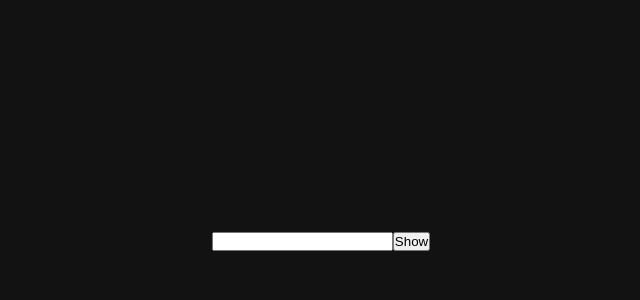
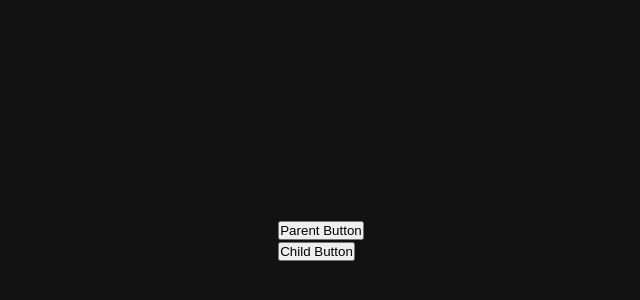
Before and after one commit to Dinuk-A/self-study-react, a React (Create React App) app: page / in a window 1280 px wide. Shown: the part 160-460 px from the top of the page, without its empty margins (319-959 px from the left). Built offline with nearby package versions, Linux system fonts and the light colour scheme.

Commit message:
use imparativehandle example done

```diff
--- a/src/App.js
+++ b/src/App.js
@@ -1,12 +1,13 @@
 import './App.css';
-import RefnLayout from './components/RefExandLayout/RefnLayout';
+// import Child from './components/ImparativeHandleEx/Child';
+import ImpHand from './components/ImparativeHandleEx/ImpHand';
 
 
 function App() {
   return (
     <div >
 
-      <RefnLayout />
+      <ImpHand />
 
     </div>
   );
--- /dev/null
+++ b/src/components/ContextEx/Context.jsx
@@ -0,0 +1,5 @@
+const Context =()=>{
+
+}
+
+export default Context;
--- /dev/null
+++ b/src/components/ImparativeHandleEx/Child.jsx
@@ -0,0 +1,50 @@
+import { forwardRef, useImperativeHandle, useState } from "react";
+
+const Child = forwardRef((props, ref) => {
+    const [toggle, setToggle] = useState(false);
+
+    const toggleFn = () => {
+        setToggle(prevToggle => !prevToggle);
+    };
+
+    useImperativeHandle(ref, () => ({
+        toggleFn,
+    }));
+
+    return (
+        <div>
+
+            <button onClick={toggleFn}>Child Button</button>
+            {toggle && <h1>Toggling Text</h1>}
+        </div>
+    );
+});
+
+export default Child;
+
+//if toggle fn is defined inside the imparativrhandle it has to be used with  ref.current.toggleFn() in child button
+
+
+/*
+import { forwardRef, useImperativeHandle, useState } from "react";
+
+const Child = forwardRef((props, ref) => {
+    const [toggle, setToggle] = useState(false);
+
+    useImperativeHandle(ref, () => ({
+        toggleFn() {
+            setToggle(prevToggle => !prevToggle);
+        },
+    }));
+
+    return (
+        <div>
+
+            <button onClick={() => ref.current.toggleFn()}>Child Button</button>
+            {toggle && <h1>Toggling Text</h1>}
+        </div>
+    );
+});
+
+export default Child;
+ */
--- /dev/null
+++ b/src/components/ImparativeHandleEx/ImpHand.jsx
@@ -0,0 +1,16 @@
+import { useRef } from "react";
+import Child from "./Child";
+
+//to access and manipulate child values,fns,states from a parent component
+const ImpHand=()=>{
+    const childRef = useRef(null);
+
+    return(
+        <div>
+            <button onClick={()=>{childRef.current.toggleFn()}}>Parent Button</button>
+            <Child ref={childRef}/>
+        </div>
+    )
+}
+
+export default ImpHand;
```
Also changed, not shown: src/components/MemoEx/Memo.jsx (added).
